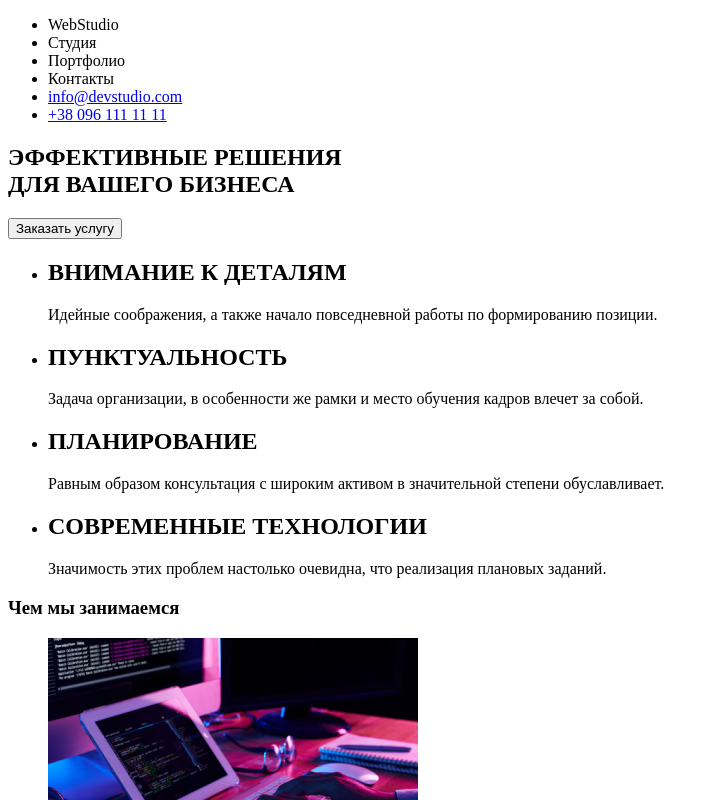
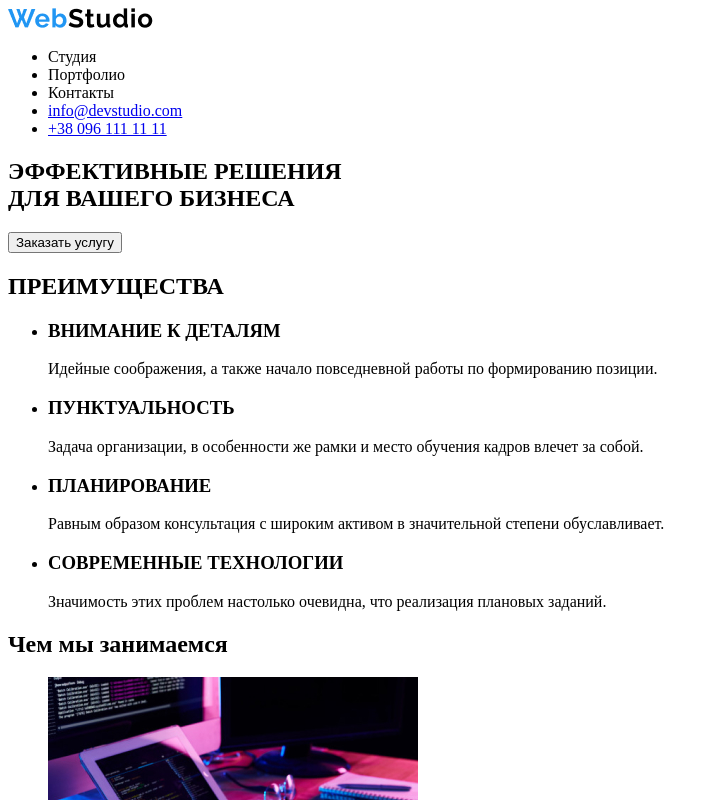
Before and after one commit to gr-alexey/goit-markup-hw-01, a plain HTML site: page index.html in a window 1280 px wide. Shown: the top 800 px of the page, without its empty margins (0-719 px from the left). Drawn offline with Linux system fonts and the light colour scheme.

Commit message:
Исправляет замечания ментора

```diff
--- a/index.html
+++ b/index.html
@@ -7,8 +7,11 @@
 </head>
 <body>
     <header>
+        <a href="">
+            <img src="./image/WebStudio.png" alt=""/>
+        </a>
+        <nav>
             <ul>
-            <li>WebStudio</li>
                 <li>Студия</li>
                 <li>Портфолио</li>
                 <li>Контакты</li>
@@ -19,7 +22,9 @@
                     <a href="tel:+380961111111">+38 096 111 11 11</a>
                 </li>
             </ul>
+        </nav>
     </header>
+    <main>
         <!--главная секция-->
         <section>
             <h1>ЭФФЕКТИВНЫЕ РЕШЕНИЯ <br> ДЛЯ ВАШЕГО БИЗНЕСА</h1>
@@ -27,28 +32,29 @@
         </section>
         <!--секция преимущества-->
         <section>
+            <h2>ПРЕИМУЩЕСТВА</h2>
             <ul>
                 <li>
-                <h2>ВНИМАНИЕ К ДЕТАЛЯМ</h2>
+                    <h3>ВНИМАНИЕ К ДЕТАЛЯМ</h3>
                     <p>Идейные соображения, а также начало повседневной работы по формированию позиции.</p>
                 </li>
                 <li>
-                <h2>ПУНКТУАЛЬНОСТЬ</h2>
+                    <h3>ПУНКТУАЛЬНОСТЬ</h3>
                     <p>Задача организации, в особенности же рамки и место обучения кадров влечет за собой.</p>
                 </li>
                 <li>
-                <h2>ПЛАНИРОВАНИЕ</h2>
+                    <h3>ПЛАНИРОВАНИЕ</h3>
                     <p>Равным образом консультация с широким активом в значительной степени обуславливает.</p>
                 </li>
                 <li>
-                <h2>СОВРЕМЕННЫЕ ТЕХНОЛОГИИ</h2>
+                    <h3>СОВРЕМЕННЫЕ ТЕХНОЛОГИИ</h3>
                     <p>Значимость этих проблем настолько очевидна, что реализация плановых заданий.</p>
                 </li>
             </ul>
         </section>
         <!--секция портфолио-->
         <section>
-        <h3>Чем мы занимаемся</h3>
+            <h2>Чем мы занимаемся</h2>
             <ul>
             <li><img src="./image/box-1.jpg" alt="рабочий стол" width="370" height="294"></li>
             <li><img src="./image/box-2.jpg" alt="экран монитора" width="370" height="294"></li>
@@ -57,7 +63,7 @@
         </section>
         <!--секция наша команда-->
         <section>
-        <h3>Наша команда</h3>
+            <h2>Наша команда</h2>
             <ul>
                 <li>
                     <img src="./image/people-1.jpg" alt="дизайнер продукта" width="270" height="260">
@@ -81,12 +87,15 @@
                 </li>
             </ul>
         </section>
+    </main>
     <footer>
-        <h4>WebStudio</h4>
+        <a href="">
+            <img src="./image/WebStudio.png" alt=""/>
+        </a>
         <address>
-            <p>
-                г. Киев, пр-т Леси Украинки, 26<br>info@example.com<br>+38 099 111 11 11
-            </p>
+            г. Киев, пр-т Леси Украинки, 26<br>
+            <a href="mailto:info@devstudio.com">info@devstudio.com</a><br>
+            <a href="tel:+380961111111">+38 096 111 11 11</a><br>
         </address>
     </footer>
 </body>
```
Also changed, not shown: image/WebStudio.png (added), 1 other file. Lines whose indentation alone changed are shown as unchanged.
